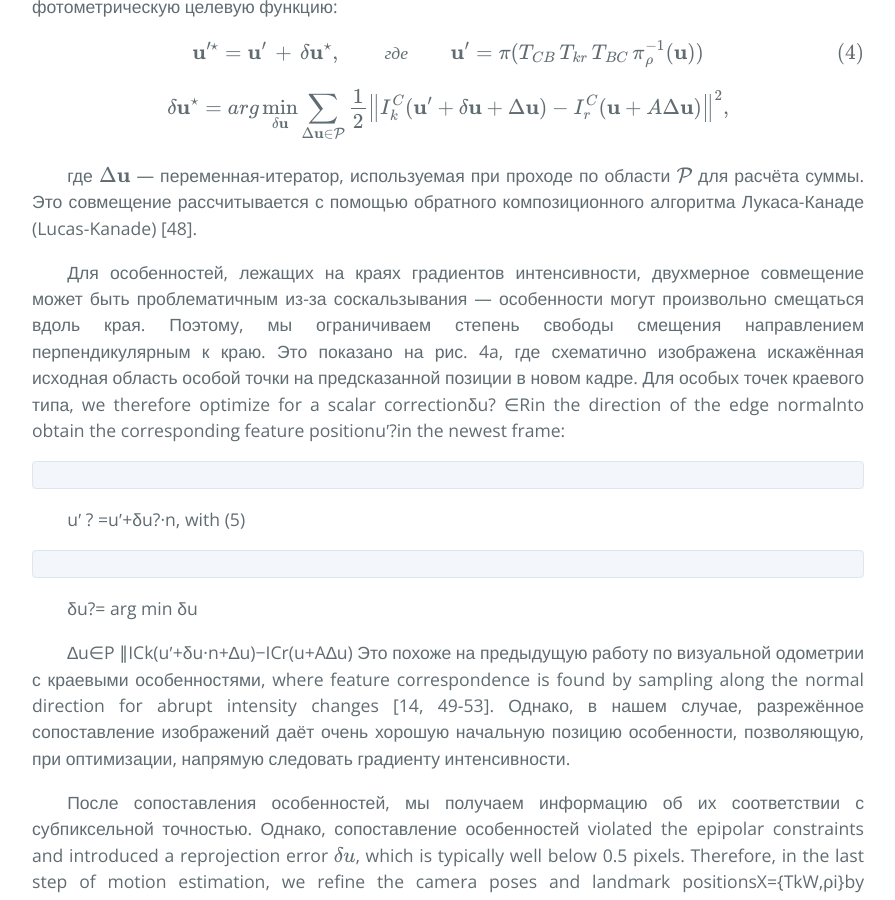
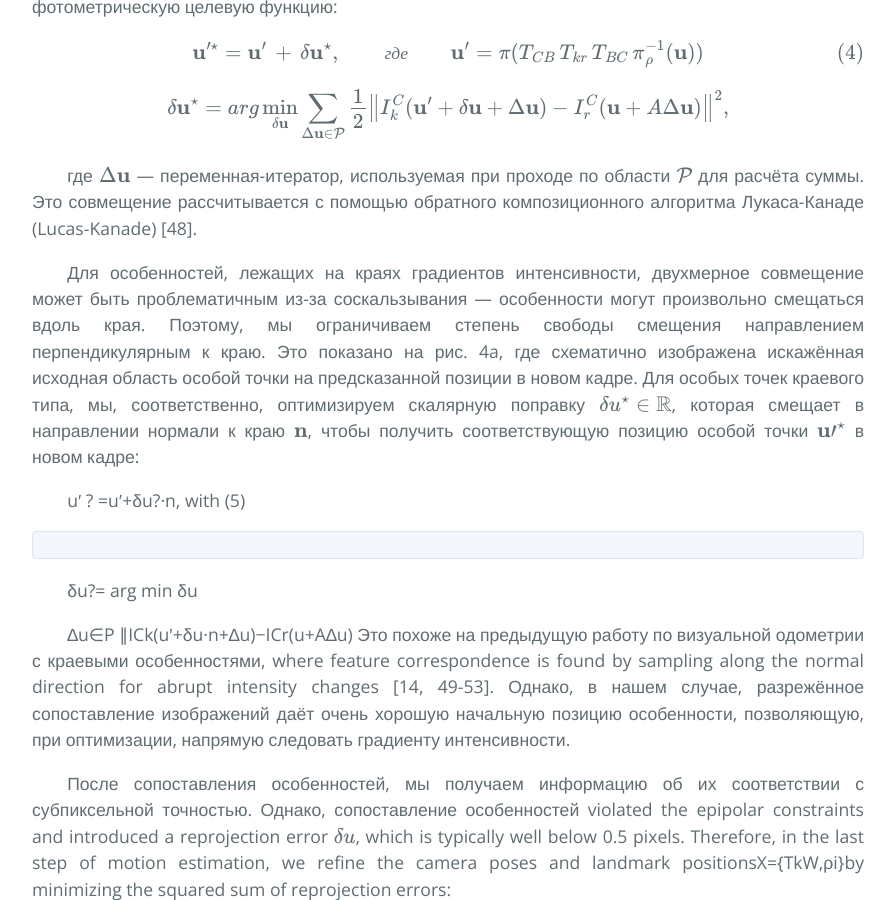
Before and after one commit to i-v-s/slam, a Jekyll site: the page built from svo2.md, in a window 1280 px wide and 900 px high, scrolled down 11456 px. Shown: the whole window, without its empty margins (192-1087 px from the left). Built offline with Jekyll 4.4.1, drawn with Linux system fonts in a browser that asks for light colours; our own code applies the rules of GitHub Pages for plain Markdown files; formulas are drawn with MathJax 3.

Commit message:
Updated svo2.md

````diff
--- a/svo2.md
+++ b/svo2.md
@@ -525,12 +525,12 @@ I_{r}^{C}(
 Это показано на рис. 4a, где схематично изображена
 искажённая исходная область особой точки
 на предсказанной позиции в новом кадре.
-Для особых точек краевого типа, we
-therefore optimize for a scalar correctionδu? ∈Rin the
-direction of the edge normalnto obtain the corresponding
-feature positionu′?in the newest frame:
-```
-```
+Для особых точек краевого типа, мы, соответственно,
+оптимизируем скалярную поправку $$ \delta u^{\star} \in \mathbb{R} $$,
+которая смещает в направлении нормали к краю $$\mathbf{n}$$,
+чтобы получить соответствующую
+позицию особой точки $$\mathbf{u}′^{\star}$$ в новом кадре:
+
 u′
 ?
 =u′+δu?·n, with (5)
````
